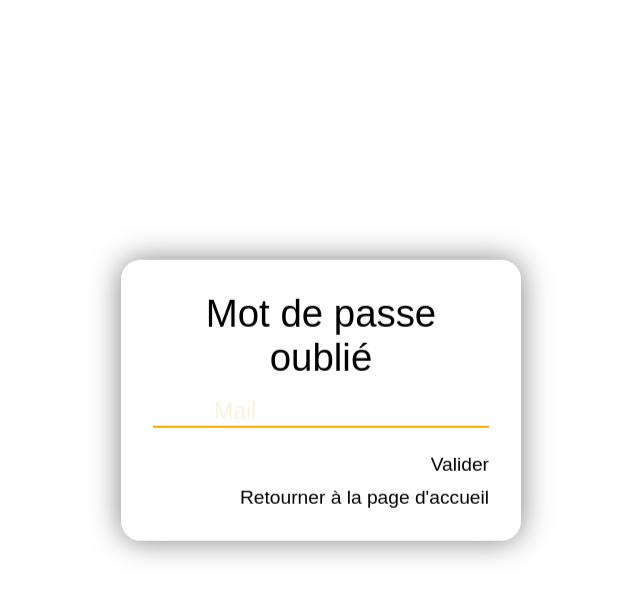
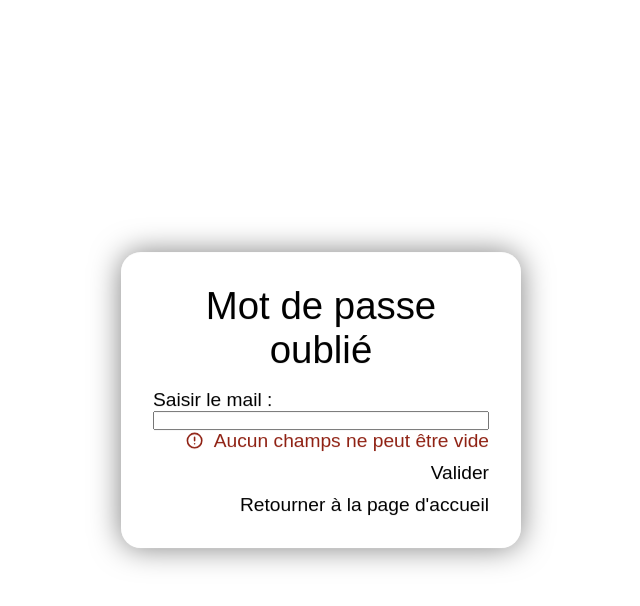
Before and after one commit to JiayiHE95/BenevoleAPP-Front, a React (Create React App) app: page /password-forgot in a window 1280 px wide. Both pictures are taken after a click on the element "Valider". Shown: the top 606 px of the page, without its empty margins (319-959 px from the left). Built offline with nearby package versions, Linux system fonts and the light colour scheme; no server answers.

Commit message:
nettoyage des commentaires

```diff
--- a/src/App.js
+++ b/src/App.js
@@ -1,27 +1,13 @@
 import React, {useEffect, useState} from 'react'
 import {BrowserRouter, Routes, Route, Navigate} from 'react-router-dom'
 import Home from './pages/Home'
-import { useDispatch, useSelector } from 'react-redux'
-import { verifyToken } from './redux/authReducer'
 import ErrorPage from './pages/ErrorPage'
 import SignUp from './components/SignUp'
 import Login from './components/Login'
 import UserHome from './pages/UserHome'
 import PasswordForgot from './components/PasswordForgot'
-import { useJwt } from "react-jwt";
 
-
-
-function App() {
-  const isLoggedIn = useSelector(state => state.auth.isLoggedIn)
-  const isAdmin = useSelector(state => state.auth.isAdmin)
-  const dispatch = useDispatch();
-
-  /*
-  useEffect(()=>{
-    console.log("je suis dans app")
-      dispatch(verifyToken())
-  })*/
+const App =()=> {
 
   return (
     <BrowserRouter>
--- a/src/components/Login.js
+++ b/src/components/Login.js
@@ -1,14 +1,11 @@
 import React, { useEffect, useState } from 'react'
-import { authActions } from '../redux/authReducer'
-import { useDispatch, useSelector } from 'react-redux'
 import userAPI from '../api/userAPI'
 import {MdMail, MdKey, MdOutlineCancel} from 'react-icons/md'
 import {TbAlertCircle} from 'react-icons/tb'
 import {useParams,useNavigate, Navigate} from 'react-router-dom'
-import { verifyToken } from '../redux/authReducer'
 
 const Login=()=>{
-  const dispatch = useDispatch();
+
   const [mail,setMail]=useState()
   const [mdp,setMdp]=useState()
   const [notif,setNotif]=useState()
@@ -25,22 +22,9 @@ const Login=()=>{
       mdp:mdp
     }
     userAPI.connexion(data).then((resp) => {
-      console.log(resp.data)
-      console.log(resp.data.auth)
-
+      console.log(resp.data.user)
       if(resp.data.auth){
-        /*
-        localStorage.setItem("auth",JSON.stringify({
-         token: resp.data.token,
-         user:resp.data.user.iduser
-        }))*/
         localStorage.setItem('accessToken', resp.data.token);
-        /*
-        localStorage.setItem("auth",JSON.stringify({
-          token: resp.data.token,
-          user:resp.data.user.iduser
-         }))*/
-        //dispatch(verifyToken())
         navigate(`/home/user`)
       } else{
         setNotif(resp.data.message)
@@ -72,7 +56,7 @@ const Login=()=>{
 />
 
 {notif && <div className='notif-error'><TbAlertCircle className='error-icon'/><div>{notif}</div></div>}
-      <div className='clickable' onClick={()=>{navigate("/password-forgot")}}>Mot de passe oublié</div>
+<div className='clickable' onClick={()=>{navigate("/password-forgot")}}>Mot de passe oublié</div>
 <div onClick={()=>{navigate("/signup")}}>Je n'ai pas de compte</div>
 <button type="submit" onClick={()=>connexion()} >Se connecter</button>
 
--- a/src/components/PasswordForgot.js
+++ b/src/components/PasswordForgot.js
@@ -12,7 +12,7 @@ const PasswordForgot=({isOpen})=>{
   const [mdp,setMdp]=useState("")
   const [isValide,setIsValide]=useState(false)
   const [resetPassword, setResetPassword]=useState()
-  const [notif, setNotif]=useState(false)
+  const [emptyNotif, setEmptyNotif]=useState(false)
   const [mailNotif, setMailNotif]=useState()
   const [succesNotif, setSuccesNotif]=useState(false)
   const [passwordNotif, setPasswordNotif]=useState(false)
@@ -37,13 +37,22 @@ const PasswordForgot=({isOpen})=>{
 
   useEffect(()=>{
     resetPassword!==mdp? setPasswordNotif(true) : setPasswordNotif(false)
+    setEmptyNotif(false)
   }
   ,[resetPassword,mdp])
 
+  useEffect(()=>{
+    setEmptyNotif(false)
+  }
+  ,[mail])
+
   const passwordForgot=()=>{
+    if (mail===undefined) {
+      setEmptyNotif(true)
+      return
+    }
     const data={mail:mail}
     userAPI.passwordForgot(data).then((resp) => {
-      //TODO change icone de error /valide
       setMailNotif(resp.data.message)
       if(resp.data.reset){
         setSuccesNotif(true)
@@ -74,17 +83,26 @@ const PasswordForgot=({isOpen})=>{
                <div>{user.mail}</div>
           </div>
           <div className='form-inputs'>
-            <div className='form-input'>
-               <MdKey className='icon'></MdKey>
-              <input type='password' placeholder='Nouveau mot de passe' onChange={(e)=>{setMdp(e.target.value)}}></input>
-            </div>
-            <div className='form-input'>
-               <MdKey className='icon'></MdKey>
-              <input type='password' placeholder='Resaisir le mot de passe' onChange={(e)=>{setResetPassword(e.target.value)}}></input>
-            </div>
+
+            <label htmlFor="password">Mot de passe :</label>
+            <input
+              type="password"
+              id="password"
+              name="password"
+              onChange={(e)=>{setMdp(e.target.value)}}
+              required
+            />
+            <label htmlFor="password">Resaisir le mot de passe :</label>
+            <input
+              type="password"
+              id="password"
+              name="password"
+              onChange={(e)=>{setResetPassword(e.target.value)}}
+              required
+            />
           </div>
             {passwordNotif&& <div className='notif-error'><TbAlertCircle className='error-icon'/><div>Mots de passe non identiques</div></div>}
-            {notif&& <div className='notif-error'><TbAlertCircle className='error-icon'/><div>Aucun champs ne peut être vide</div></div>}
+            {emptyNotif&& <div className='notif-error'><TbAlertCircle className='error-icon'/><div>Aucun champs ne peut être vide</div></div>}
             {mailNotif &&<div className='notif-error'>{mailNotif}</div>}
             {!succesNotif && <div className='clickable' onClick={()=>passwordReset()}> Valider</div>}
             <div className='clickable' onClick={()=>{navigate("/")}}>Retourner à la page d'accueil</div>
@@ -104,11 +122,16 @@ const PasswordForgot=({isOpen})=>{
       <div className='form-container'>
         <div className='form-title'>Mot de passe oublié</div>
         <div className='form-inputs'>
-          <div className='form-input'>
-            <MdMail className='icon'></MdMail>
-            <input type='text' placeholder='Mail' onChange={(e)=>{setMail(e.target.value)}}></input>
-          </div>
+        <label htmlFor="mail">Saisir le mail :</label>
+        <input
+          type="email"
+          id="mail"
+          name="mail"
+          onChange={(e)=>{setMail(e.target.value)}}
+          required
+        />
         </div>
+        {emptyNotif&& <div className='notif-error'><TbAlertCircle className='error-icon'/><div>Aucun champs ne peut être vide</div></div>}
         {mailNotif&&<div className='notif-error'>{mailNotif}</div>}
         {!succesNotif && <div className='clickable' onClick={()=>passwordForgot()}> Valider</div>}
         <div className='clickable' onClick={()=>{navigate("/")}}>Retourner à la page d'accueil</div>
--- a/src/components/SignUp.js
+++ b/src/components/SignUp.js
@@ -1,7 +1,5 @@
 import React, { useState, useEffect } from 'react'
 import userAPI from '../api/userAPI'
-import { useDispatch, useSelector } from 'react-redux'
-import { authActions } from '../redux/authReducer'
 import {MdMail,MdPerson,MdPersonOutline, MdKey,MdPhone, MdOutlineCancel, MdLocationCity} from 'react-icons/md'
 import {TbAddressBook} from 'react-icons/tb'
 import {RxCodesandboxLogo} from 'react-icons/rx'
@@ -29,7 +27,6 @@ const [connexionNotif, setconnexionNotif]=useState(false)
 const [createUserNotif, setcreateUserNotif]=useState(false)
 const [passwordNotif, setPasswordNotif]=useState(false)
 
-const dispatch = useDispatch();
 const navigate=useNavigate()
 
 useEffect(()=>{
@@ -43,7 +40,6 @@ useEffect(()=>{
   resetPassword!==mdp? setPasswordNotif(true) : setPasswordNotif(false)
 }
 ,[resetPassword])
-
 
 
 const addUser=()=>{
@@ -73,16 +69,9 @@ const addUser=()=>{
     }
     userAPI.connexion(data).then((resp) => {
       if(resp.data.auth){
-        /*localStorage.setItem("auth",JSON.stringify({
-         token: resp.data.token,
-         user:resp.data.user.iduser
-        }))*/
         localStorage.setItem('accessToken', resp.data.token);
-
+        navigate(`/home/user`)
       }
-      //dispatch(authActions.loginSuccess())
-      navigate(`/home/user`)
-
     }).catch(error => {
       setconnexionNotif(true)
       console.log(error)
@@ -94,14 +83,9 @@ const addUser=()=>{
 }
 
  return(
-
-
-
-//new
-
-<div>
+  <div>
       <h1>Signup</h1>
-      <div >
+      <div>
         <label htmlFor="pseudo">Pseudo:</label>
         <input
           type="text"
@@ -154,7 +138,6 @@ const addUser=()=>{
           name="association"
           onChange={(e)=>{setAssociation(e.target.value)}}
         />
-
 
         <label htmlFor="taille_tshirt">Taille Tshirt:</label>
         <select
@@ -221,8 +204,6 @@ const addUser=()=>{
         <button type="submit" onClick={()=>addUser()}>Sign Up</button>
       </div>
     </div>
-
-
  )
 
 }
--- a/src/pages/Home.js
+++ b/src/pages/Home.js
@@ -1,20 +1,8 @@
 import React, { useEffect, useState } from "react"
 import {useNavigate} from 'react-router-dom'
-import NavBar from '../components/NavBar';
-import SignUp from '../components/SignUp';
-import Login from '../components/Login';
-import { verifyToken } from "../redux/authReducer";
-import { useDispatch, useSelector } from 'react-redux'
 
 const Home = () =>{
   const navigate=useNavigate()
-  const dispatch = useDispatch();
-  /*
-  useEffect(()=>{
-    console.log("je suis dans home")
-    dispatch(verifyToken())
-})*/
-
 
     return (
       <div className="site-container">
--- a/src/pages/UserHome.js
+++ b/src/pages/UserHome.js
@@ -1,50 +1,32 @@
 //import { useJwt } from "react-jwt";
 import React, { useEffect, useState } from "react"
-import { useDispatch, useSelector } from 'react-redux'
 import {useParams,useNavigate, Navigate} from 'react-router-dom'
-import { authActions } from '../redux/authReducer'
 import { useJwt } from "react-jwt";
-import { verifyToken } from "../redux/authReducer";
 
 const UserHome = () => {
-  const isLoggedIn = useSelector(state => state.auth.isLoggedIn)
-  //const isAdmin = useSelector(state => state.auth.isAdmin)
-  //const user = useSelector(state => state.auth.user)
-  const token=localStorage.getItem('accessToken')
-  const [userId, setUserId] = useState(null);
+
+  const [iduser, setIdUser] = useState(null);
   const navigate=useNavigate()
 
-  //const {idUser}=useParams()
-
-  const { decodedToken,isExpired } = useJwt(token?token:"token");
+  const token=localStorage.getItem('accessToken')
+  const { decodedToken,isExpired } = useJwt(token?token:"");
 
   useEffect(() => {
-    // Vérifiez d'abord si decodedToken existe pour éviter les erreurs
     if (decodedToken) {
-      // Mise à jour de l'état userId avec la valeur de iduser du token
-      setUserId(decodedToken.iduser);
+      setIdUser(decodedToken.iduser);
     }
   }, [decodedToken]);
 
-  const dispatch = useDispatch();
-  console.log("est expiré:",isExpired)
-/*
-  useEffect(()=>{
-    console.log("je suis dans user home")
-    dispatch(verifyToken())
-})*/
-
   return (
-    !token||isExpired?
+    isExpired ?
     <Navigate to={'/'} />:
     <div className="UserHome">
       <h1>User Home Page</h1>
-      {/* Utilisez la valeur mise à jour de userId ici */}
-      <p>User ID: {userId}</p>
+      <p>User ID: {iduser}</p>
       <div className='clickable' onClick={() => {
       localStorage.removeItem('accessToken');
       navigate(`/`);
-    }}>Déconnexion</div>
+      }}>Déconnexion</div>
     </div>
   )
 };
```
